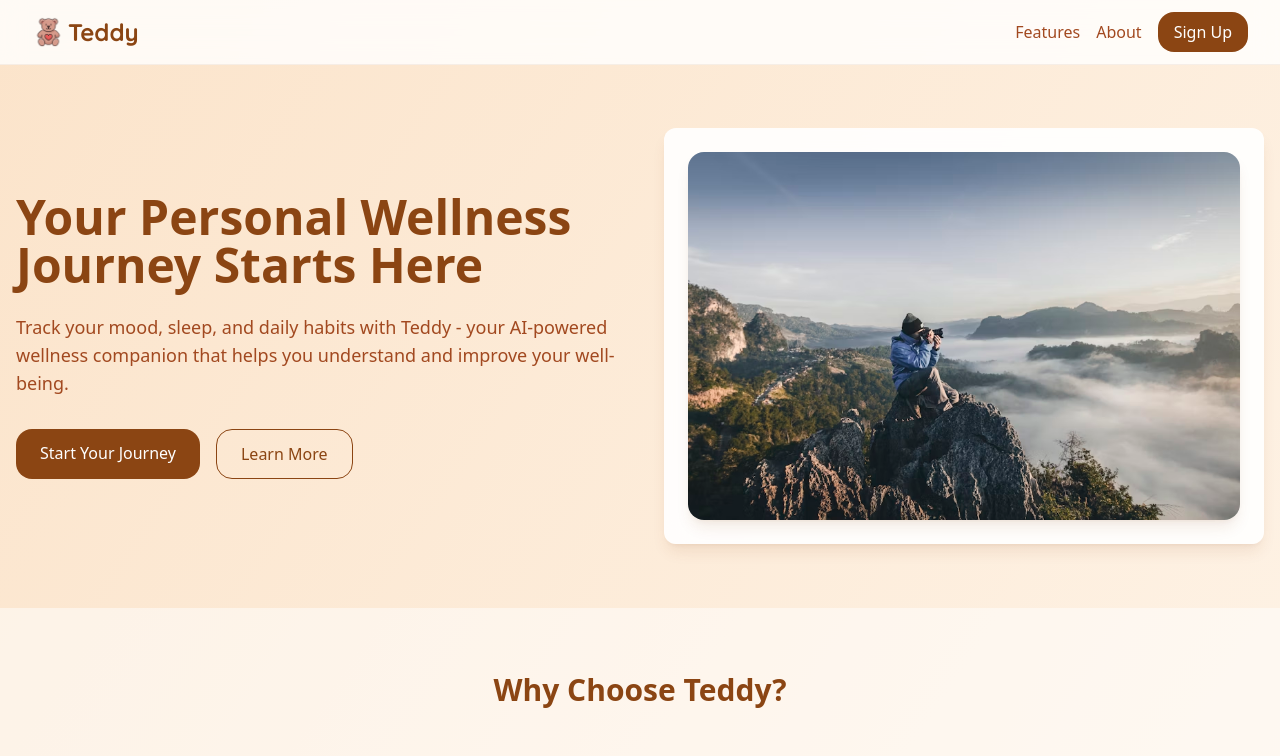
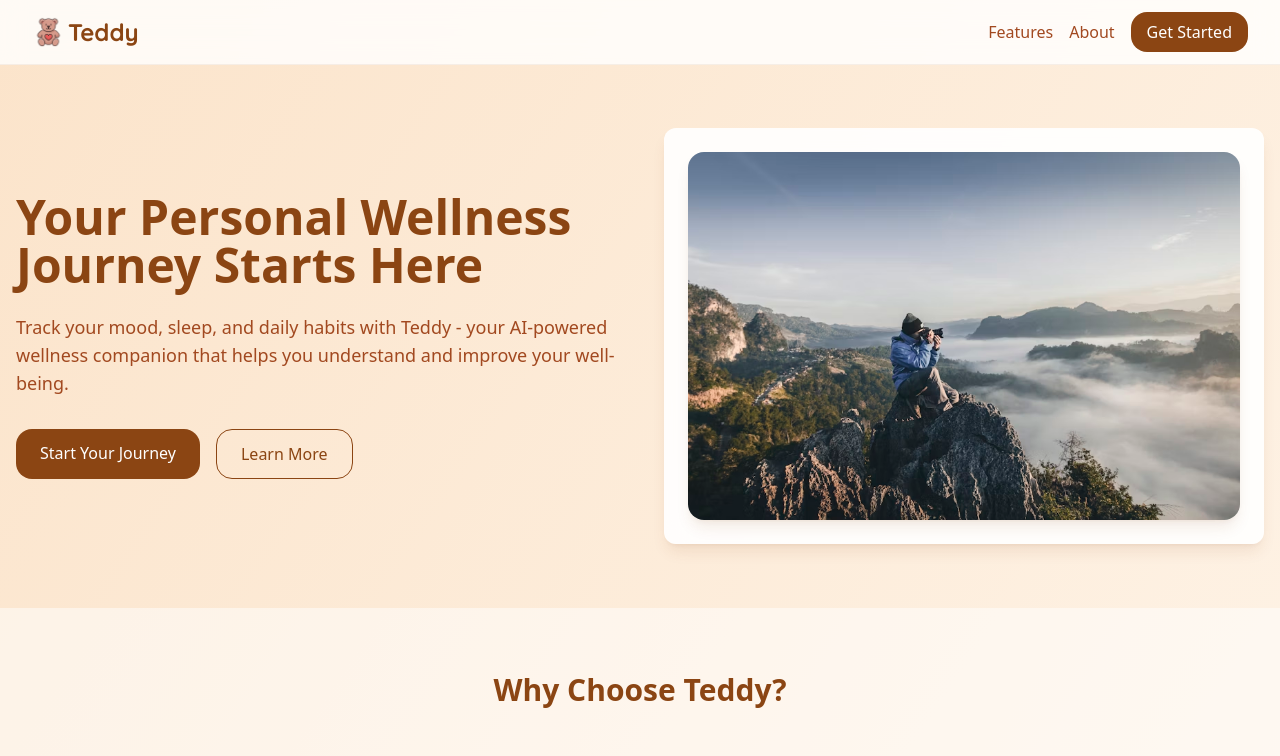
Before and after one commit to shtanika/Teddy, a Next.js app in the folder client/: page / in a window 1280 px wide. Shown: the top 756 px of the page. Built offline with nearby package versions, Linux system fonts and the light colour scheme.

Commit message:
updated routing

```diff
--- a/client/src/app/page.tsx
+++ b/client/src/app/page.tsx
@@ -17,7 +17,7 @@ export default function LandingPage() {
               <a href="#features" className="text-teddy-accent hover:text-teddy-brown transition-colors">Features</a>
               <a href="#about" className="text-teddy-accent hover:text-teddy-brown transition-colors">About</a>
               <Link href="/signup" className="px-4 py-2 bg-teddy-brown text-white rounded-lg hover:bg-teddy-accent transition-colors">
-                Sign Up
+                Get Started
               </Link>
             </div>
           </div>
--- a/client/src/components/layout/Sidebar.tsx
+++ b/client/src/components/layout/Sidebar.tsx
@@ -55,7 +55,7 @@ export default function Sidebar() {
       await authClient.signOut({
         fetchOptions: {
           onSuccess: () => {
-            router.push('/signin');
+            router.push('/');
           },
         },
       });
```
